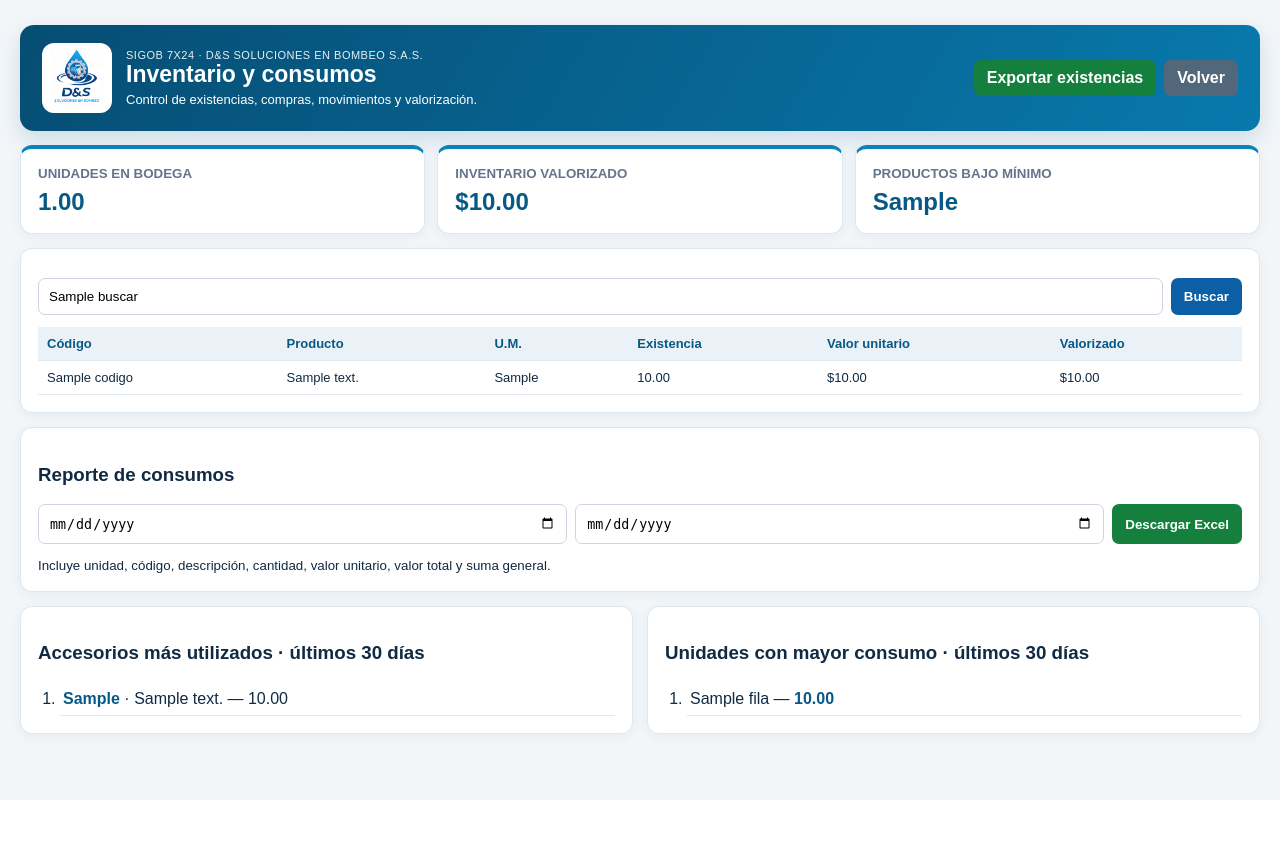
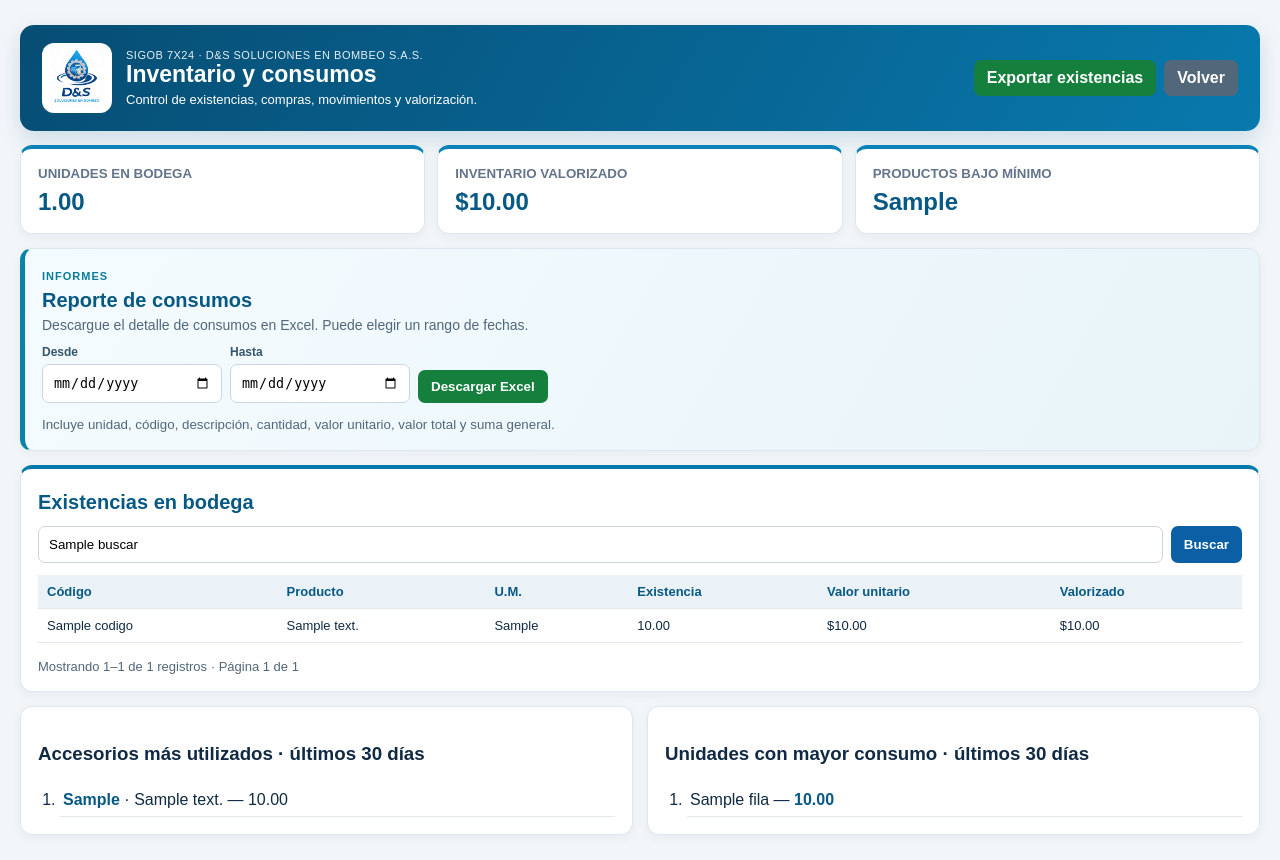
Before and after one commit to leolunac/dysoluciones, a Django app: template templates/inventario/tablero.html in a window 1280 px wide. Before the commit the page ends 745 px from the top, so only its background shows below. Run offline with Django 5.2, Linux system fonts and the light colour scheme; the template is opened without the code that fills it: most values are stand-ins (such as "Sample title", 1, 10 or a date in 2020); parts of the project's set-up code (start-up, migrations or seed data) failed here and were passed over.

Commit message:
Paginar y mejorar tablero de inventario

```diff
--- a/templates/inventario/tablero.html
+++ b/templates/inventario/tablero.html
@@ -11,6 +11,7 @@
         .cabecera h1{font-size:23px;margin:0}.cabecera p{margin:4px 0 0;font-size:13px}.empresa{font-size:11px;opacity:.9;text-transform:uppercase;letter-spacing:.5px}.acciones{display:flex;gap:8px;flex-wrap:wrap}.btn{display:inline-block;padding:9px 13px;border:0;border-radius:7px;text-decoration:none;font-weight:bold;cursor:pointer;background:#0b5fa5;color:white}.verde{background:#15803d}.rojo{background:#b42318}.gris{background:#52677a}
         .mensajes{margin:12px 0}.mensaje{background:#dcfce7;color:#166534;padding:10px;border-radius:7px}.kpis{display:grid;grid-template-columns:repeat(auto-fit,minmax(220px,1fr));gap:12px;margin:14px 0}.kpi,.tarjeta{background:white;border:1px solid #dce7ef;border-radius:12px;padding:17px;box-shadow:0 3px 12px #0f172a0d}.kpi{border-top:4px solid #0b83b8}.kpi small{display:block;color:#64748b;font-weight:bold}.kpi strong{font-size:24px;display:block;margin-top:7px;color:#075985}
         .filtros{display:flex;gap:8px;margin:12px 0}.filtros input{flex:1;padding:10px;border:1px solid #cbd5e1;border-radius:7px}table{width:100%;border-collapse:collapse;font-size:13px}th,td{padding:9px;border-bottom:1px solid #e2e8f0;text-align:left}th{background:#eaf2f8;color:#075985}.stock-bajo{color:#b91c1c;font-weight:bold}.rejilla{display:grid;grid-template-columns:1fr 1fr;gap:14px;margin-top:14px}.btn-mini{font-size:11px;padding:6px 9px}.ranking{margin:0;padding-left:22px}.ranking li{padding:7px 3px;border-bottom:1px solid #e2e8f0}.ranking strong{color:#075985}.vacio{color:#64748b;font-size:13px}@media(max-width:800px){.cabecera,.filtros{align-items:stretch;flex-direction:column}.rejilla{grid-template-columns:1fr}.tabla{overflow:auto}.logo{width:58px;height:58px}}
+        .reporte{margin:14px 0;background:linear-gradient(120deg,#f4fbff,#e8f4f8);border-left:5px solid #0784a8}.reporte h2,.inventario h2{margin:5px 0;color:#075985;font-size:20px}.reporte p{margin:5px 0;color:#52677a;font-size:14px}.etiqueta{font-size:11px;letter-spacing:1px;color:#087c98;font-weight:bold}.reporte-filtros{align-items:end;flex-wrap:wrap}.reporte-filtros label{display:flex;flex-direction:column;gap:5px;color:#36566b;font-size:12px;font-weight:bold}.reporte-filtros input{min-width:180px}.reporte small{color:#52677a}.inventario{border-top:4px solid #0879ad}.paginacion{display:flex;justify-content:space-between;align-items:center;gap:12px;flex-wrap:wrap;margin-top:16px;color:#52677a;font-size:13px}.paginas{display:flex;gap:6px;flex-wrap:wrap}.paginas a{padding:8px 11px;border:1px solid #bfd6e3;border-radius:7px;text-decoration:none;color:#075985;font-weight:bold;background:#f3f9fc}.paginas a:hover{background:#dceef6}.btn:hover{filter:brightness(.92)}a:focus-visible,button:focus-visible,input:focus-visible{outline:3px solid #f4b942;outline-offset:2px}
     </style>
 </head>
 <body><main class="contenedor">
@@ -21,11 +22,24 @@
     </div></section>
     {% if messages %}<div class="mensajes">{% for message in messages %}<div class="mensaje">{{ message }}</div>{% endfor %}</div>{% endif %}
     <section class="kpis"><div class="kpi"><small>UNIDADES EN BODEGA</small><strong>{{ total_unidades|floatformat:2 }}</strong></div><div class="kpi"><small>INVENTARIO VALORIZADO</small><strong>${{ valor_inventario|floatformat:2 }}</strong></div><div class="kpi"><small>PRODUCTOS BAJO MÍNIMO</small><strong>{{ productos_bajo_minimo }}</strong></div></section>
-    <section class="tarjeta"><form class="filtros" method="get"><input name="buscar" value="{{ buscar }}" placeholder="Buscar por código o descripción"><button class="btn" type="submit">Buscar</button></form><div class="tabla"><table><thead><tr><th>Código</th><th>Producto</th><th>U.M.</th><th>Existencia</th><th>Valor unitario</th><th>Valorizado</th>{% if puede_gestionar %}<th>Gestión</th>{% endif %}</tr></thead><tbody>
-        {% for existencia in existencias %}<tr><td>{{ existencia.producto.accesorio.codigo }}</td><td>{{ existencia.producto.accesorio.descripcion }}</td><td>{{ existencia.producto.unidad_medida }}</td><td class="{% if existencia.cantidad <= existencia.producto.stock_minimo %}stock-bajo{% endif %}">{{ existencia.cantidad|floatformat:2 }}</td><td>${{ existencia.producto.precio_referencia|floatformat:2 }}</td><td>${{ existencia.valor_total|floatformat:2 }}</td>{% if puede_gestionar %}<td><a class="btn btn-mini" href="{% url 'inventario:editar_producto' existencia.producto.id %}">Editar accesorio</a> <a class="btn btn-mini" href="{% url 'inventario:ajustar_existencia' existencia.id %}">Ajustar existencia</a></td>{% endif %}</tr>{% empty %}<tr><td colspan="7">Aún no existen saldos de inventario.</td></tr>{% endfor %}
-    </tbody></table></div></section>
+    <section class="tarjeta reporte" aria-labelledby="titulo-reporte">
+        <div><span class="etiqueta">INFORMES</span><h2 id="titulo-reporte">Reporte de consumos</h2><p>Descargue el detalle de consumos en Excel. Puede elegir un rango de fechas.</p></div>
+        <form class="filtros reporte-filtros" method="get" action="{% url 'inventario:exportar_consumos' %}">
+            <label>Desde <input type="date" name="fecha_desde"></label><label>Hasta <input type="date" name="fecha_hasta"></label><button class="btn verde" type="submit">Descargar Excel</button>
+        </form>
+        <small>Incluye unidad, código, descripción, cantidad, valor unitario, valor total y suma general.</small>
+    </section>
+    <section class="tarjeta inventario"><h2>Existencias en bodega</h2><form class="filtros" method="get"><input name="buscar" value="{{ buscar }}" placeholder="Buscar por código o descripción"><button class="btn" type="submit">Buscar</button></form><div class="tabla"><table><thead><tr><th>Código</th><th>Producto</th><th>U.M.</th><th>Existencia</th><th>Valor unitario</th><th>Valorizado</th>{% if puede_gestionar %}<th>Gestión</th>{% endif %}</tr></thead><tbody>
+        {% for existencia in existencias %}<tr><td>{{ existencia.producto.accesorio.codigo }}</td><td>{{ existencia.producto.accesorio.descripcion }}</td><td>{{ existencia.producto.unidad_medida }}</td><td class="{% if existencia.cantidad <= existencia.producto.stock_minimo %}stock-bajo{% endif %}">{{ existencia.cantidad|floatformat:2 }}</td><td>${{ existencia.producto.precio_referencia|floatformat:2 }}</td><td>${{ existencia.valor_total|floatformat:2 }}</td>{% if puede_gestionar %}<td><a class="btn btn-mini" href="{% url 'inventario:editar_producto' existencia.producto.id %}">Editar accesorio</a> <a class="btn btn-mini" href="{% url 'inventario:ajustar_existencia' existencia.id %}">Ajustar existencia</a></td>{% endif %}</tr>{% empty %}<tr><td colspan="7">No se encontraron existencias para esta búsqueda.</td></tr>{% endfor %}
+    </tbody></table></div>
+    <nav class="paginacion" aria-label="Páginas del inventario">
+        <span>{% if pagina.paginator.count %}Mostrando {{ pagina.start_index }}–{{ pagina.end_index }} de {{ pagina.paginator.count }} registros{% else %}0 registros{% endif %} · Página {{ pagina.number }} de {{ pagina.paginator.num_pages }}</span>
+        <div class="paginas">
+            {% if pagina.has_previous %}<a href="?buscar={{ buscar|urlencode }}&amp;page=1">Primera</a><a href="?buscar={{ buscar|urlencode }}&amp;page={{ pagina.previous_page_number }}">Anterior</a>{% endif %}
+            {% if pagina.has_next %}<a href="?buscar={{ buscar|urlencode }}&amp;page={{ pagina.next_page_number }}">Siguiente</a><a href="?buscar={{ buscar|urlencode }}&amp;page={{ pagina.paginator.num_pages }}">Última</a>{% endif %}
+        </div>
+    </nav></section>
     {% if puede_gestionar %}<section class="rejilla"><div class="tarjeta"><h3>Entradas por confirmar</h3>{% for entrada in entradas_borrador %}<p><strong>{{ entrada.proveedor }}</strong> · Factura {{ entrada.numero_factura }} <form method="post" action="{% url 'inventario:confirmar_entrada' entrada.id %}" style="display:inline">{% csrf_token %}<button class="btn verde">Confirmar</button></form></p>{% empty %}<p>No hay entradas pendientes.</p>{% endfor %}</div><div class="tarjeta"><h3>Consumos por confirmar</h3>{% for consumo in consumos_borrador %}<p><strong>{{ consumo.cliente }}</strong> · {{ consumo.fecha|date:"d/m/Y H:i" }} <form method="post" action="{% url 'inventario:confirmar_consumo' consumo.id %}" style="display:inline">{% csrf_token %}<button class="btn rojo">Confirmar</button></form></p>{% empty %}<p>No hay consumos pendientes.</p>{% endfor %}</div></section>{% endif %}
-    <section class="tarjeta" style="margin-top:14px"><h3>Reporte de consumos</h3><form class="filtros" method="get" action="{% url 'inventario:exportar_consumos' %}"><input type="date" name="fecha_desde"><input type="date" name="fecha_hasta"><button class="btn verde" type="submit">Descargar Excel</button></form><small>Incluye unidad, código, descripción, cantidad, valor unitario, valor total y suma general.</small></section>
     <section class="rejilla"><div class="tarjeta"><h3>Accesorios más utilizados · últimos 30 días</h3><ol class="ranking">{% for fila in productos_mas_usados %}<li><strong>{{ fila.producto__accesorio__codigo }}</strong> · {{ fila.producto__accesorio__descripcion }} — {{ fila.total|floatformat:2 }}</li>{% empty %}<p class="vacio">Aún no hay consumos confirmados en este periodo.</p>{% endfor %}</ol></div><div class="tarjeta"><h3>Unidades con mayor consumo · últimos 30 días</h3><ol class="ranking">{% for fila in clientes_mayor_consumo %}<li>{{ fila.cliente__nombre }} — <strong>{{ fila.total|floatformat:2 }}</strong></li>{% empty %}<p class="vacio">Aún no hay consumos confirmados en este periodo.</p>{% endfor %}</ol></div></section>
     {% if puede_gestionar %}<section class="tarjeta" style="margin-top:14px"><h3>Últimos ajustes de existencia</h3><div class="tabla"><table><thead><tr><th>Fecha</th><th>Código</th><th>Tipo</th><th>Cantidad</th><th>Responsable</th><th>Detalle</th></tr></thead><tbody>{% for movimiento in ajustes_recientes %}<tr><td>{{ movimiento.creado|date:"d/m/Y H:i" }}</td><td>{{ movimiento.producto.accesorio.codigo }}</td><td>{{ movimiento.get_tipo_display }}</td><td>{{ movimiento.cantidad|floatformat:2 }}</td><td>{{ movimiento.registrado_por.username|default:"Sistema" }}</td><td>{{ movimiento.observaciones }}</td></tr>{% empty %}<tr><td colspan="6">Aún no se han realizado ajustes manuales.</td></tr>{% endfor %}</tbody></table></div></section>{% endif %}
 </main></body></html>
```
Also changed, not shown: inventario/tests.py (+34 -0 lines), inventario/views.py (+6 -2 lines).
